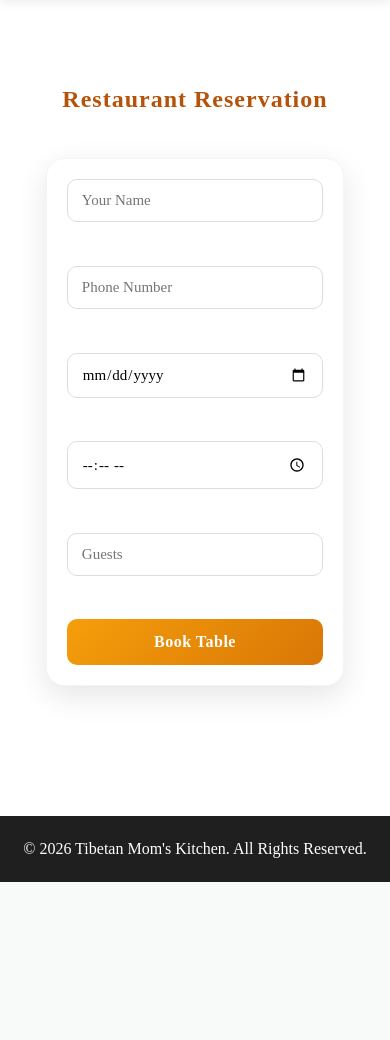
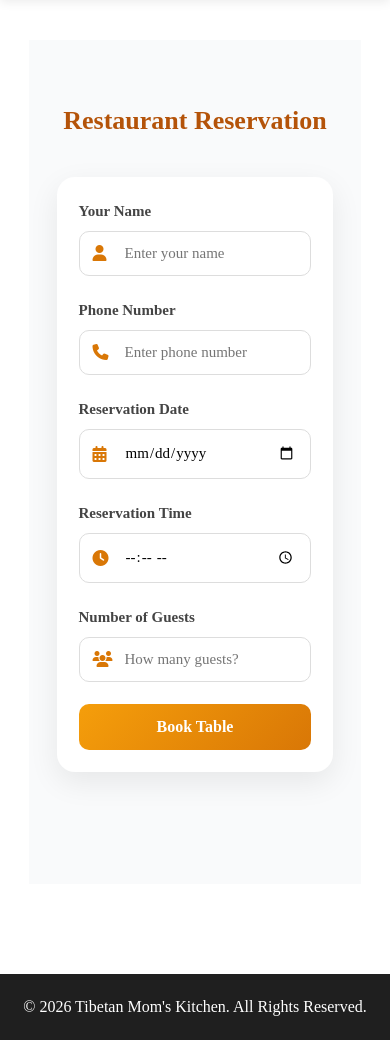
Before and after one commit to sDondup/restaurant, a Django app: page /en/reservation/ in a window 390 px wide. Shown: the part 108-1148 px from the top of the page. Before the commit the page ends 990 px from the top, so only its background shows below. Run offline with Django 4.2, Linux system fonts and the light colour scheme.

Commit message:
reservation update

```diff
--- a/website/models.py
+++ b/website/models.py
@@ -24,7 +24,7 @@ class Reservation(models.Model):
     created_at = models.DateTimeField(auto_now_add=True)
 
     def __str__(self):
-        return self.name
+        return f"{self.name} | {self.date} | {self.time} | {self.guests} Guests"
 
 
 class MenuItem(models.Model):
--- a/website/static/css/index.css
+++ b/website/static/css/index.css
@@ -17,7 +17,7 @@ body {
    HERO SECTION (VIDEO)
 ========================= */
 .hero {
-  height: 100vh;
+  height: 90vh;
   position: relative;
   overflow: hidden;
   display: flex;
@@ -33,7 +33,7 @@ body {
   top: 0;
   left: 0;
   width: 100%;
-  height: 100%;
+  height: 90vh;
   object-fit: cover;
   z-index: 0;
 }
--- a/website/static/js/base.js
+++ b/website/static/js/base.js
@@ -35,3 +35,22 @@ document.querySelectorAll('a[href^="#"]').forEach(anchor => {
     }
   });
 });
+
+function toggleMenu() {
+    document.getElementById("nav-links").classList.toggle("show");
+}
+
+/* CLOSE MENU WHEN CLICKING OUTSIDE */
+document.addEventListener("click", function (event) {
+
+    const menu = document.getElementById("nav-links");
+    const toggle = document.querySelector(".menu-toggle");
+
+    const isClickInsideMenu = menu.contains(event.target);
+    const isClickOnToggle = toggle.contains(event.target);
+
+    if (!isClickInsideMenu && !isClickOnToggle) {
+        menu.classList.remove("show");
+    }
+
+});
--- a/website/templates/website/reservation.html
+++ b/website/templates/website/reservation.html
@@ -1,121 +1,217 @@
 {% extends "website/base.html" %}
 {% load static %}
 
-{% block title %}Contact Us | Tibetan Mom's Kitchen{% endblock %}
+{% block title %}Restaurant Reservation | Tibetan Mom's Kitchen{% endblock %}
+
 {% block extra_css %}
 <link rel="stylesheet" href="{% static 'css/contact.css' %}">
+
+<!-- FONT AWESOME -->
+<link rel="stylesheet"
+href="https://cdnjs.cloudflare.com/ajax/libs/font-awesome/6.5.0/css/all.min.css">
 {% endblock %}
 
 {% block body %}
+
+<section class="reservation-section">
 
     <h2>Restaurant Reservation</h2>
 
     <form method="POST">
         {% csrf_token %}
 
-  <input type="text" name="name" placeholder="Your Name" required><br><br>
+        <!-- NAME -->
+        <label>Your Name</label>
+        <div class="input-box">
+            <i class="fa-solid fa-user"></i>
+            <input type="text"
+                   name="name"
+                   placeholder="Enter your name"
+                   required>
+        </div>
 
-  <input type="text" name="phone" placeholder="Phone Number" required><br><br>
+        <!-- PHONE -->
+        <label>Phone Number</label>
+        <div class="input-box">
+            <i class="fa-solid fa-phone"></i>
+            <input type="text"
+                   name="phone"
+                   placeholder="Enter phone number"
+                   required>
+        </div>
 
-  <input type="date" name="date" required><br><br>
+        <!-- DATE -->
+        <label>Reservation Date</label>
+        <div class="input-box">
+            <i class="fa-solid fa-calendar-days"></i>
+            <input type="date"
+                   name="date"
+                   required>
+        </div>
 
-  <input type="time" name="time" required><br><br>
+        <!-- TIME -->
+        <label>Reservation Time</label>
+        <div class="input-box">
+            <i class="fa-solid fa-clock"></i>
+            <input type="time"
+                   name="time"
+                   required>
+        </div>
 
-  <input type="number" name="guests" placeholder="Guests" required><br><br>
+        <!-- GUESTS -->
+        <label>Number of Guests</label>
+        <div class="input-box">
+            <i class="fa-solid fa-users"></i>
+            <input type="number"
+                   name="guests"
+                   placeholder="How many guests?"
+                   required>
+        </div>
 
+        <!-- BUTTON -->
         <button type="submit">Book Table</button>
+
     </form>
 
+</section>
+
 <style>
+
 /* =========================
-    GLOBAL RESET
+   RESET
 ========================= */
-    * {
-    margin: 0;
-    padding: 0;
-    box-sizing: border-box;
+*{
+    margin:0;
+    padding:0;
+    box-sizing:border-box;
 }
 
 /* =========================
-    PAGE TITLE
+   SECTION
 ========================= */
-    h2 {
-    text-align: center;
-    margin-top: 40px;
-    font-size: 32px;
-    color: #b45309;
-    font-weight: 700;
-    letter-spacing: 1px;
+.reservation-section{
+    width:100%;
+    padding:60px 20px;
+    background:#f9fafb;
+    min-height:100vh;
 }
 
 /* =========================
-    FORM CONTAINER
+   TITLE
 ========================= */
-    form {
-    width: 420px;
-    max-width: 90%;
-    margin: 40px auto;
-    background: #ffffff;
-    padding: 30px;
-    border-radius: 18px;
-    box-shadow: 0 10px 30px rgba(0,0,0,0.1);
-    border: 1px solid #f3f4f6;
+h2{
+    text-align:center;
+    font-size:34px;
+    color:#b45309;
+    margin-bottom:35px;
+    font-weight:700;
 }
 
 /* =========================
-    INPUT FIELDS
+   FORM
 ========================= */
-    form input {
-    width: 100%;
-    padding: 12px 14px;
-    margin-bottom: 18px;
-    border: 1px solid #ddd;
-    border-radius: 10px;
-    font-size: 15px;
-    transition: 0.3s;
-    outline: none;
+form{
+    width:430px;
+    max-width:95%;
+    margin:auto;
+    background:#fff;
+    padding:35px;
+    border-radius:18px;
+    box-shadow:0 10px 30px rgba(0,0,0,0.08);
 }
 
-    /* Focus effect */
-    form input:focus {
-    border-color: #f59e0b;
-    box-shadow: 0 0 8px rgba(245, 158, 11, 0.3);
+/* =========================
+   LABELS
+========================= */
+label{
+    display:block;
+    margin-bottom:8px;
+    color:#444;
+    font-size:15px;
+    font-weight:600;
+}
+
+/* =========================
+   INPUT BOX
+========================= */
+.input-box{
+    position:relative;
+    margin-bottom:22px;
+}
+
+/* ICONS */
+.input-box i{
+    position:absolute;
+    left:14px;
+    top:50%;
+    transform:translateY(-50%);
+    color:#d97706;
+    font-size:16px;
+}
+
+/* INPUT */
+.input-box input{
+    width:100%;
+    padding:13px 14px 13px 45px;
+    border:1px solid #ddd;
+    border-radius:10px;
+    font-size:15px;
+    outline:none;
+    transition:0.3s;
+    background:#fff;
+}
+
+/* DATE + TIME MOBILE FIX */
+input[type="date"],
+input[type="time"]{
+    appearance:none;
+    -webkit-appearance:none;
+    min-height:50px;
+}
+
+/* FOCUS */
+.input-box input:focus{
+    border-color:#f59e0b;
+    box-shadow:0 0 8px rgba(245,158,11,0.3);
 }
 
 /* =========================
    BUTTON
 ========================= */
-    form button {
-    width: 100%;
-    padding: 14px;
-    background: linear-gradient(135deg, #f59e0b, #d97706);
-    color: white;
-    border: none;
-    border-radius: 10px;
-    font-size: 16px;
-    font-weight: 600;
-    cursor: pointer;
-    transition: 0.3s ease;
-    letter-spacing: 0.5px;
+button{
+    width:100%;
+    padding:14px;
+    border:none;
+    border-radius:10px;
+    background:linear-gradient(135deg,#f59e0b,#d97706);
+    color:white;
+    font-size:16px;
+    font-weight:600;
+    cursor:pointer;
+    transition:0.3s ease;
 }
 
-    /* Hover effect */
-    form button:hover {
-    transform: translateY(-2px);
-    box-shadow: 0 8px 20px rgba(217, 119, 6, 0.4);
+/* HOVER */
+button:hover{
+    transform:translateY(-2px);
+    box-shadow:0 8px 20px rgba(217,119,6,0.35);
 }
 
 /* =========================
-    MOBILE RESPONSIVE
+   MOBILE
 ========================= */
-    @media (max-width: 500px) {
-    form {
-        padding: 20px;
+@media(max-width:500px){
+
+    form{
+        padding:22px;
     }
 
-    h2 {
-        font-size: 24px;
+    h2{
+        font-size:26px;
     }
+
 }
+
 </style>
+
 {% endblock %}
--- a/website/views.py
+++ b/website/views.py
@@ -24,15 +24,24 @@ def gallery(request):
 
     return render(request, 'website/gallery.html', {'images': images})
 
+from django.shortcuts import render, redirect
+from urllib.parse import quote
+
+from .models import Reservation
+
+
 def reservation_view(request):
+
     if request.method == "POST":
+
         name = request.POST.get("name")
         phone = request.POST.get("phone")
         date = request.POST.get("date")
         time = request.POST.get("time")
         guests = request.POST.get("guests")
 
-        Reservation.objects.create(
+        # SAVE TO DATABASE
+        reservation = Reservation.objects.create(
             name=name,
             phone=phone,
             date=date,
@@ -40,9 +49,41 @@ def reservation_view(request):
             guests=guests
         )
 
-        return redirect('reservation_success')
+        # SAVE ID FOR SUCCESS PAGE
+        request.session["reservation_id"] = reservation.id
+
+        # WHATSAPP MESSAGE
+        whatsapp_message = quote(
+            f"🍽 New Reservation Request\n\n"
+            f"Name: {name}\n"
+            f"Phone: {phone}\n"
+            f"Date: {date}\n"
+            f"Time: {time}\n"
+            f"Guests: {guests}"
+        )
+
+        # OWNER NUMBER
+        whatsapp_url = (
+            f"https://wa.me/919004280887?text={whatsapp_message}"
+        )
+
+        # REDIRECT TO WHATSAPP
+        return redirect(whatsapp_url)
 
     return render(request, 'website/reservation.html')
+
+
+def reservation_success(request):
+
+    reservation_id = request.session.get("reservation_id")
+
+    reservation = Reservation.objects.get(id=reservation_id)
+
+    return render(
+        request,
+        'website/reservation_success.html',
+        {"reservation": reservation}
+    )
 
 def reservation_success(request):
     reservation = Reservation.objects.latest('id')  # last booking
```
Also changed, not shown: website/static/css/gallery.css (+51 -25 lines), website/templates/website/contact.html (+7 -4 lines), website/templates/website/gallery.html (+99 -3 lines), website/templates/website/menu.html (+23 -12 lines), website/templates/website/success.html (+6 -2 lines). Lines whose indentation alone changed are shown as unchanged.
